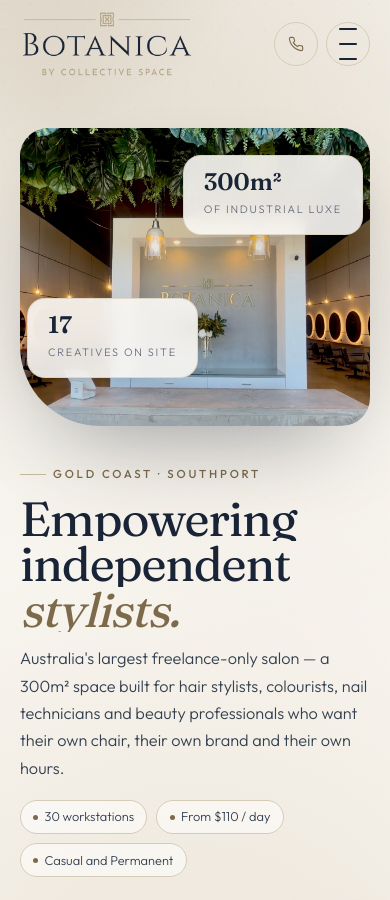
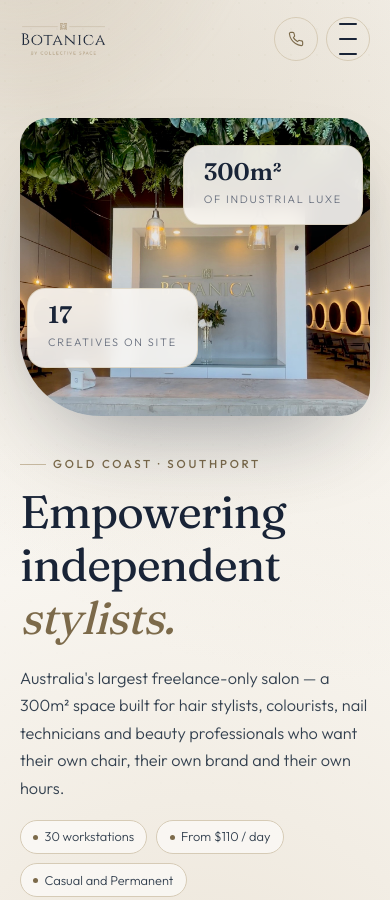
Before and after one commit to fbelbe-creator/botanica, a website: page index.html in a window 390 px wide. Shown: the top 900 px of the page. Drawn offline with Linux system fonts and the light colour scheme.

Commit message:
Add files via upload

```diff
--- a/assets/site.css
+++ b/assets/site.css
@@ -49,7 +49,7 @@
 
   --maxw: 1240px;
   --gut: clamp(20px, 5vw, 56px);
-  --nav-h: 112px;
+  --nav-h: 78px;
 }
 
 /* ---------- Reset ---------- */
@@ -73,9 +73,12 @@ input,select,textarea{ font:inherit; color:inherit; }
 h1,h2,h3,h4{
   font-family:'Fraunces',Georgia,serif;
   font-weight:400;
-  line-height:1.06;
+  /* 1.06 clipped the descenders on italic letters — y, p, g — wherever a
+     heading sits inside an overflow:hidden reveal box. 1.16 clears them
+     and still reads as tight editorial setting. */
+  line-height:1.16;
   letter-spacing:-.018em;
-  margin:0 0 .5em;
+  margin:0 0 .64em;
 }
 h1{ font-size:clamp(2.85rem,7.4vw,5.6rem); }
 h2{ font-size:clamp(2.05rem,4.4vw,3.5rem); }
@@ -105,7 +108,11 @@ p{ margin:0 0 1.1em; color:var(--ink-2); }
 }
 .eyebrow--center::before{ display:none; }
 .lead{ font-size:clamp(1.02rem,1.35vw,1.18rem); color:var(--ink-2); }
-.serif-accent{ font-family:'Fraunces',serif; font-style:italic; color:var(--gold-deep); font-weight:400; }
+.serif-accent{
+  font-family:'Fraunces',serif; font-style:italic; color:var(--gold-deep); font-weight:400;
+  /* italic descenders overhang further than upright ones */
+  padding-bottom:.04em;
+}
 .dim{ color:var(--muted); }
 
 /* ---------- Buttons ---------- */
@@ -172,7 +179,7 @@ p{ margin:0 0 1.1em; color:var(--ink-2); }
   border-bottom:1px solid rgba(214,203,182,.5);
   transition:opacity .5s var(--ease);
 }
-.nav.is-stuck{ height:82px; }
+.nav.is-stuck{ height:66px; }
 .nav.is-stuck::before{ opacity:1; }
 .nav__inner{
   position:relative; width:100%; max-width:var(--maxw); margin-inline:auto;
@@ -182,25 +189,16 @@ p{ margin:0 0 1.1em; color:var(--ink-2); }
 /* --- Brand logo (real artwork, see assets/logo-*.png) --- */
 .brand{ display:flex; align-items:center; flex:0 0 auto; }
 .brand__logo{
-  display:block; height:92px; width:auto; max-width:min(236px,34vw); object-fit:contain; flex:0 0 auto;
+  height:44px; width:auto; flex:0 0 auto;
   transition:transform .6s var(--ease), opacity .4s var(--ease);
 }
 .brand:hover .brand__logo{ transform:scale(1.03); }
-.nav.is-stuck .brand__logo{ height:64px; }
+.nav.is-stuck .brand__logo{ height:38px; }
 .brand__logo--stacked{ height:auto; width:190px; }
-.brand__logo--drawer{ height:auto; width:min(300px,76vw); max-width:300px; }
-.brand__logo--footer{ height:auto; width:min(280px,100%); max-width:280px; }
 /* the emblem-only mark, used where space is tight */
 .brand__mark{ width:38px; height:38px; flex:0 0 auto; transition:transform .6s var(--ease); }
 .brand:hover .brand__mark{ transform:rotate(-4deg) scale(1.06); }
-@media(max-width:420px){
-  :root{ --nav-h:88px; }
-  .nav.is-stuck{ height:72px; }
-  .brand__logo{ height:68px; max-width:174px; }
-  .nav.is-stuck .brand__logo{ height:56px; }
-  .brand__logo--drawer{ height:auto; width:min(260px,76vw); max-width:260px; }
-  .brand__logo--footer{ height:auto; width:min(240px,100%); max-width:240px; }
-}
+@media(max-width:420px){ .brand__logo{ height:34px; } }
 
 .nav__links{ display:flex; align-items:center; gap:clamp(14px,2vw,30px); }
 .nav__link{
@@ -261,7 +259,7 @@ body.menu-open .drawer a.drawer__link:nth-child(6){ transition-delay:.46s }
 .drawer__foot{ margin-top:34px; display:flex; gap:12px; flex-wrap:wrap; }
 
 /* ---- Mobile / tablet: collapse the whole nav into a hamburger ---- */
-@media (max-width:1180px){
+@media (max-width:1100px){
   .nav__links{ display:none; }
   .burger{ display:grid; }
   .nav__cta .btn{ display:none; }   /* the CTA moves into the drawer */
@@ -315,12 +313,13 @@ body.menu-open .drawer a.drawer__link:nth-child(6){ transition-delay:.46s }
   position:relative; z-index:2;
   display:grid; grid-template-columns:1.06fr .94fr; gap:clamp(30px,5vw,72px); align-items:center;
 }
-.hero__copy{ min-width:0; max-width:650px; }
-.hero h1{
-  max-width:10.5ch; margin-bottom:.28em;
-  font-size:clamp(3rem,6.6vw,5.25rem); line-height:.94; letter-spacing:-.025em;
+.hero h1{ margin-bottom:.44em; }
+.hero h1 .line{
+  display:block; overflow:hidden;
+  /* the mask must sit lower than the glyphs or descenders get sliced off;
+     the negative margin cancels the extra height so layout is unchanged */
+  padding-bottom:.16em; margin-bottom:-.16em;
 }
-.hero h1 .line{ display:block; overflow:hidden; }
 .hero h1 .line > span{
   display:block; transform:translateY(112%);
   animation:riseIn 1.05s var(--ease) forwards;
@@ -807,7 +806,7 @@ body.menu-open .drawer a.drawer__link:nth-child(6){ transition-delay:.46s }
 }
 .modal.is-open .modal__card{ transform:none; }
 .modal__card h3{ margin:0 0 .25em; font-size:clamp(1.5rem,3vw,1.9rem); }
-.modal__logo{ width:min(270px,86%); height:auto; object-fit:contain; margin:0 auto 18px; }
+.modal__logo{ width:132px; margin:0 auto 18px; }
 .modal__num{
   display:block; font-family:'Fraunces',serif; font-size:clamp(1.7rem,4.6vw,2.2rem);
   color:var(--gold-deep); letter-spacing:.01em; margin:6px 0 4px;
--- a/assets/site.js
+++ b/assets/site.js
@@ -18,7 +18,7 @@
       '<div class="modal__veil" data-close></div>' +
       '<div class="modal__card">' +
         '<button class="modal__x" data-close aria-label="Close">&#10005;</button>' +
-        '<img class="modal__logo" src="assets/botanica-logo-full.png" alt="Botanica by Collective Space">' +
+        '<img class="modal__logo" src="assets/logo-full.png" alt="Botanica by Collective Space">' +
         '<h3 id="cm-title">Get in touch</h3>' +
         '<p class="dim" style="font-size:.9rem;margin:0">We\'d love to hear from you.</p>' +
         '<a class="modal__num" href="tel:0437125007">0437&nbsp;125&nbsp;007</a>' +
@@ -48,7 +48,7 @@
 
     // fix the logo path when the page sits in a subfolder
     var base = document.body.getAttribute('data-base') || '';
-    if (base) $('.modal__logo', modal).src = base + 'assets/botanica-logo-full.png';
+    if (base) $('.modal__logo', modal).src = base + 'assets/logo-full.png';
 
     function open(e) {
       if (e) e.preventDefault();
@@ -373,6 +373,22 @@
           // let Google Tag Manager see it as a conversion
           window.dataLayer = window.dataLayer || [];
           window.dataLayer.push({ event: 'form_submission', form_name: name });
+
+          /* Don't strand them at the bottom of a form they've finished with.
+             Hold the confirmation long enough to read, then carry them back
+             up to the top of the page they were reading. */
+          setTimeout(function () {
+            if (history.replaceState) {
+              history.replaceState(null, '', location.pathname + location.search);
+            }
+            try {
+              window.scrollTo({ top: 0, behavior: reduced ? 'auto' : 'smooth' });
+            } catch (e) {
+              window.scrollTo(0, 0);   // older browsers ignore the options object
+            }
+            // clear the confirmation once they're back up, ready for next time
+            setTimeout(function () { if (ok) ok.classList.remove('is-on'); }, 1200);
+          }, 2400);
         }
 
         function failed() {
```
Also changed, not shown: assets/BOTANI~1.JPG (added), assets/BOTANI~2.JPG (added).
